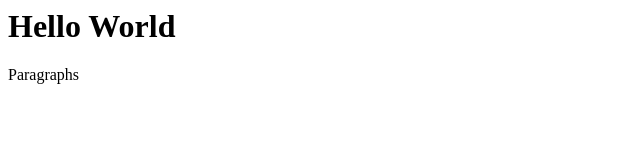
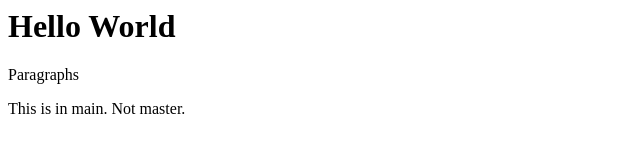
Before and after one commit to lostlightpod/lostlightpod.github.io, a plain HTML site: page index.html in a window 1280 px wide. Shown: the whole page, without its empty margins (0-640 px from the left). Drawn offline with Linux system fonts and the light colour scheme.

Commit message:
Make a difference between the master and main branches

```diff
--- a/index.html
+++ b/index.html
@@ -1,2 +1,3 @@
 <h1>Hello World</h1>
 <p>Paragraphs</p>
+<p>This is in main. Not master.</p>
```
